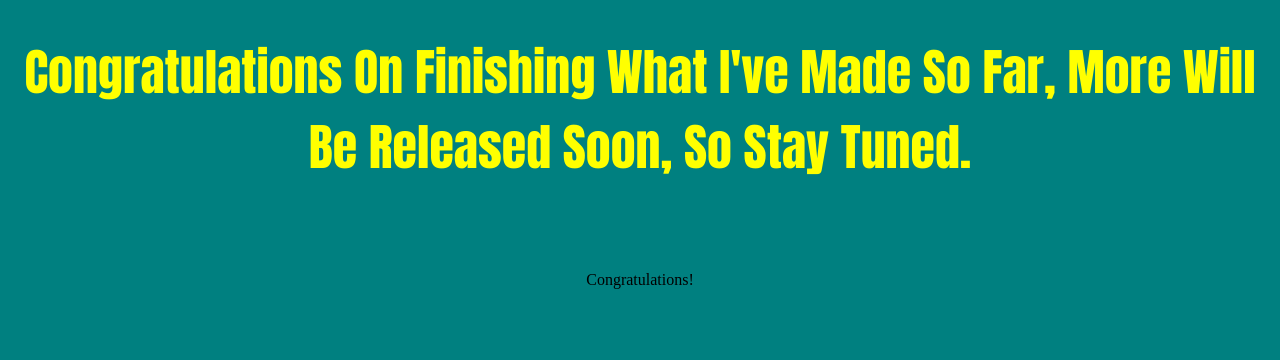
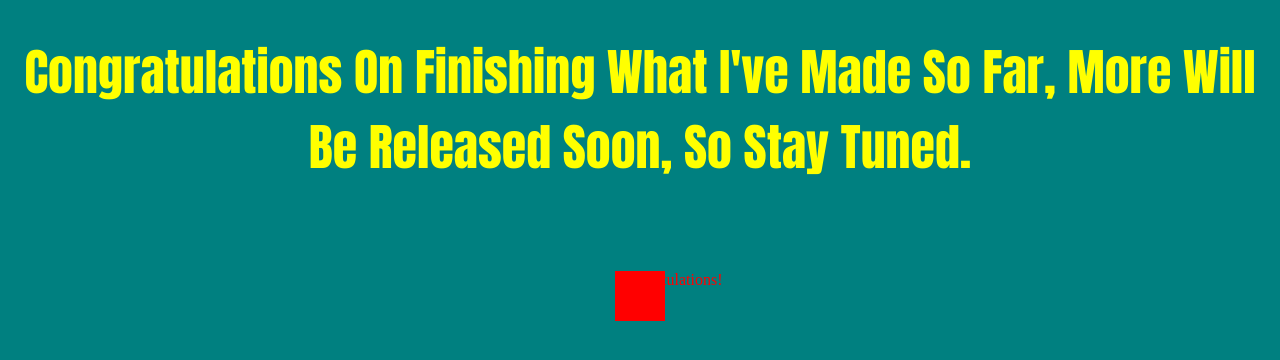
Before and after one commit to Suhaib5333/Object-Clicking, a plain HTML site: page Congratulations.html in a window 1280 px wide. Drawn offline with Linux system fonts and the light colour scheme.

Commit message:
Update Congratulations.html

```diff
--- a/Congratulations.html
+++ b/Congratulations.html
@@ -16,7 +16,7 @@
 	<br><br><br>
 
 	<center>
-	<div class="Object1">Congratulations!</div>
+	<div class="object1">Congratulations!</div>
   </center>
 	</body>
 
```
